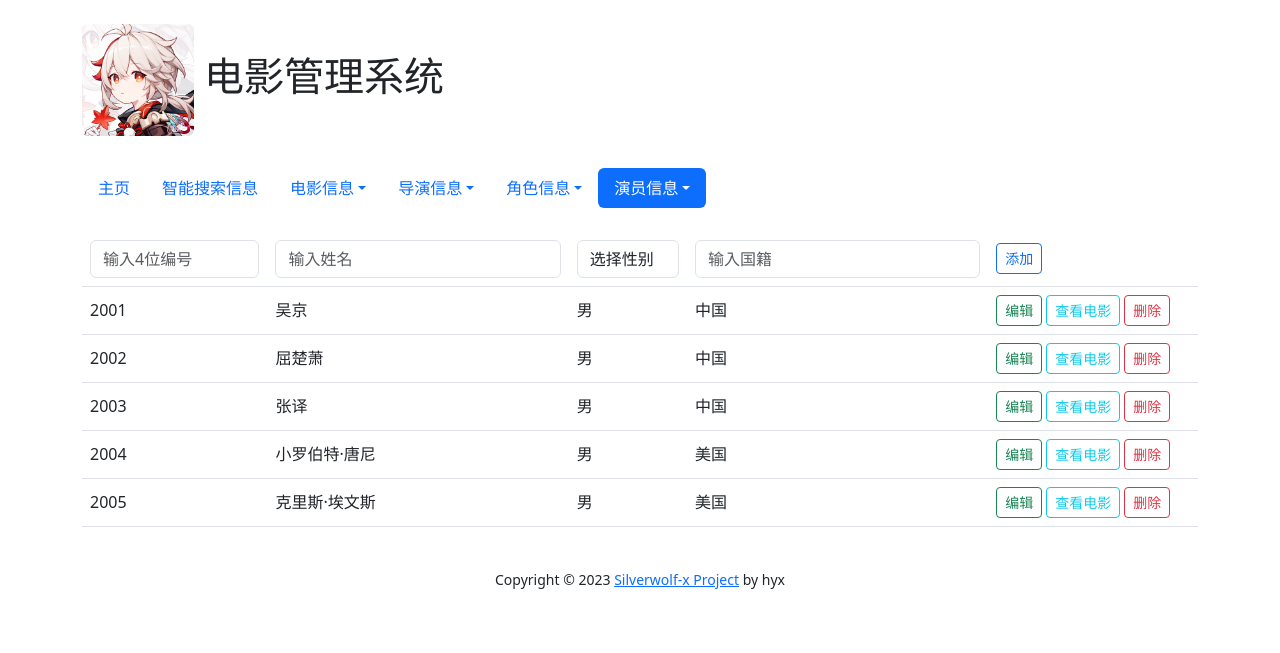
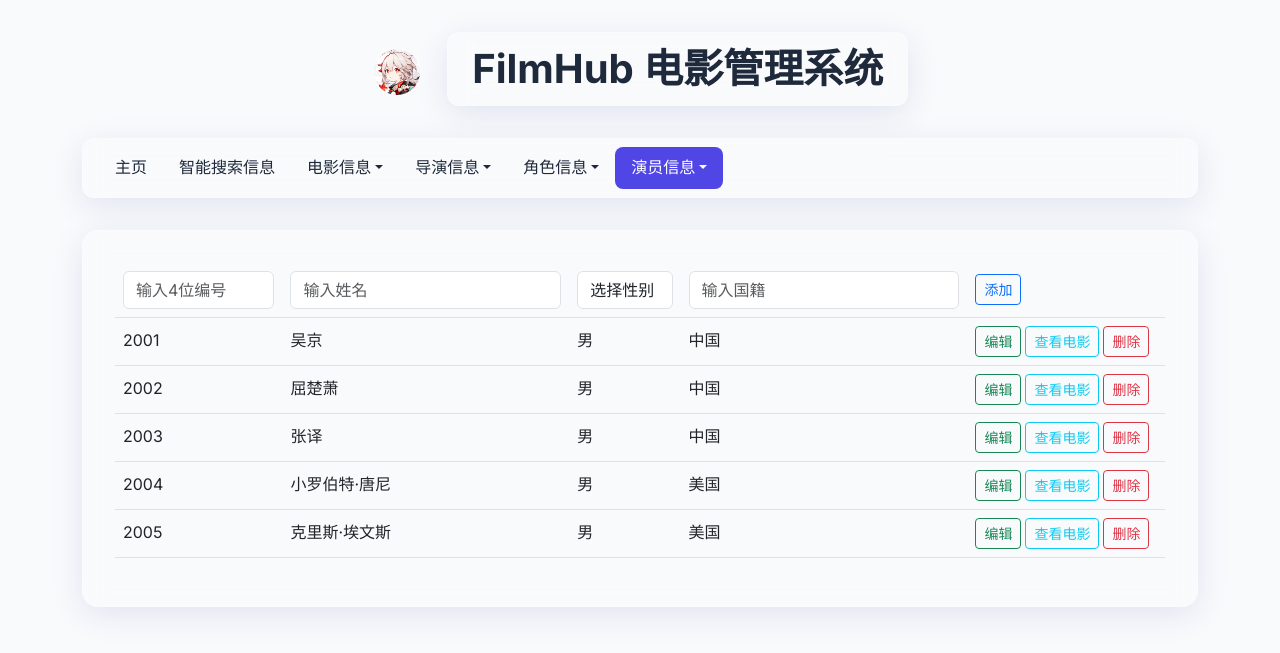
Before and after one commit to ObeliskGate/movie-management-system, a Flask app: page /actor in a window 1280 px wide. Shown: the top 653 px of the page. Run offline with Flask 3, Linux system fonts and the light colour scheme; data comes from the database, SQL or seed files in the repository; parts of the project's set-up code (start-up, migrations or seed data) failed here and were passed over; some libraries are stand-ins or nearby versions.

Commit message:
修复ai美化界面

```diff
--- a/src/autogen_multi.py
+++ b/src/autogen_multi.py
@@ -188,18 +188,43 @@ def query_database(query: str) -> str:
 
 async def get_reply(input: str, clear_history=False) -> str:
     try:
+        # 清除历史记录（如果需要）
+        if clear_history:
+            user_proxy.reset()
+            assistant.reset()
+
+        # 初始化对话
         await user_proxy.a_initiate_chat(
             assistant,
             message=input,
-            max_turns=2,
-            clear_history=clear_history,  # Keep conversation history
+            max_turns=2,  # 默认2轮对话
+            clear_history=False,
         )
-        # Extract the assistant's reply
-        last_msg = user_proxy.last_message()
-        return last_msg.get("content", "No reply") if last_msg else "No reply"
+
+        # 检查是否调用了工具
+        tool_called = False
+        for msg in assistant.chat_messages[user_proxy]:
+            if "tool_calls" in msg and msg["tool_calls"]:
+                tool_called = True
+                break
+
+        # 获取助手的最后一条有效回复
+        def get_last_valid_message():
+            # 如果调用了工具，返回user_proxy的最后一条消息（包含执行结果）
+            if tool_called:
+                last_msg = user_proxy.last_message()
+                if last_msg and "content" in last_msg and last_msg["content"]:
+                    return last_msg["content"]
+
+            # 否则返回助手的最后一条消息
+            for msg in reversed(assistant.chat_messages[user_proxy]):
+                if "content" in msg and msg["content"]:
+                    return msg["content"]
+            return "No reply"
+
+        return get_last_valid_message()
     except Exception as e:
         return f"Error: {str(e)}"
-
 
 
 def set_chat_route(app):
--- a/src/templates/base.html
+++ b/src/templates/base.html
@@ -5,31 +5,174 @@
     <meta charset="UTF-8">
     <!-- 自适应页面宽度 -->
     <meta name="viewport" content="width=device-width, initial-scale=1">
-    <meta name="keywords" content="">
-    <meta name="description" content="">
+    <meta name="keywords" content="FilmHub, 电影管理系统">
+    <meta name="description" content="现代化的电影信息管理系统">
     <!-- 加载bootstrap的css -->
     <link rel="icon" href="{{ url_for('static', filename='favicon.ico') }}">
     <link rel="stylesheet" type="text/css" href="/static/bootstrap5/css/bootstrap.min.css">
+    <!-- Google字体 -->
+    <link href="https://fonts.googleapis.com/css2?family=Inter:wght@400;500;600;700&display=swap" rel="stylesheet">
     <!--  块标题  -->
     <title>
         {% block title %}
-        首页
-        {% endblock %}</title>
+        首页 | FilmHub
+        {% endblock %}
+    </title>
+    <style>
+        :root {
+            --primary-color: #4f46e5;
+            --primary-hover: #4338ca;
+            --glass-bg: rgba(255, 255, 255, 0.15);
+            --glass-border: rgba(255, 255, 255, 0.18);
+            --text-dark: #1e293b;
+            --text-light: #64748b;
+        }
+
+        body {
+            font-family: 'Inter', sans-serif;
+            background-color: #f8fafc;
+            color: var(--text-dark);
+            line-height: 1.6;
+        }
+
+        .glass-header {
+            font-family: 'Inter', sans-serif;
+            font-weight: 700;
+            margin: 2rem 0;
+            text-align: center;
+        }
+
+        .glass-header span {
+            display: inline-flex;
+            align-items: center;
+            padding: 12px 24px;
+            background: var(--glass-bg);
+            backdrop-filter: blur(12px);
+            -webkit-backdrop-filter: blur(12px);
+            border-radius: 12px;
+            border: 1px solid var(--glass-border);
+            box-shadow: 0 8px 32px 0 rgba(31, 38, 135, 0.1);
+            color: var(--text-dark);
+            transition: all 0.3s ease;
+        }
+
+        .glass-header span:hover {
+            background: rgba(255, 255, 255, 0.25);
+            transform: translateY(-2px);
+            box-shadow: 0 12px 40px 0 rgba(31, 38, 135, 0.15);
+        }
+
+        .glass-header img {
+            width: 50px;
+            height: 50px;
+            object-fit: cover;
+            margin-right: 16px;
+            border-radius: 50%;
+            border: 2px solid var(--glass-border);
+        }
+
+        .modern-nav {
+            background: var(--glass-bg);
+            backdrop-filter: blur(12px);
+            -webkit-backdrop-filter: blur(12px);
+            border-radius: 12px;
+            border: 1px solid var(--glass-border);
+            box-shadow: 0 8px 32px 0 rgba(31, 38, 135, 0.1);
+            padding: 0.5rem 1rem;
+            margin-bottom: 2rem;
+        }
+
+        .modern-nav .nav-link {
+            color: var(--text-dark);
+            font-weight: 500;
+            padding: 0.5rem 1rem;
+            border-radius: 8px;
+            transition: all 0.3s ease;
+        }
+
+        .modern-nav .nav-link:hover,
+        .modern-nav .nav-link:focus {
+            background: rgba(255, 255, 255, 0.3);
+            color: var(--primary-color);
+        }
+
+        .modern-nav .nav-link.active {
+            background: var(--primary-color);
+            color: white !important;
+        }
+
+        .modern-nav .dropdown-menu {
+            background: var(--glass-bg);
+            backdrop-filter: blur(12px);
+            -webkit-backdrop-filter: blur(12px);
+            border: 1px solid var(--glass-border);
+            border-radius: 8px;
+        }
+
+        .modern-nav .dropdown-item {
+            color: var(--text-dark);
+            transition: all 0.2s ease;
+        }
+
+        .modern-nav .dropdown-item:hover {
+            background: rgba(255, 255, 255, 0.3);
+            color: var(--primary-color);
+        }
+
+        .glass-alert {
+            background: var(--glass-bg);
+            backdrop-filter: blur(12px);
+            -webkit-backdrop-filter: blur(12px);
+            border: 1px solid var(--glass-border);
+            border-radius: 12px;
+            box-shadow: 0 8px 32px 0 rgba(31, 38, 135, 0.1);
+            margin: 1rem auto;
+            max-width: 800px;
+        }
+
+        .main-container {
+            background: var(--glass-bg);
+            backdrop-filter: blur(12px);
+            -webkit-backdrop-filter: blur(12px);
+            border: 1px solid var(--glass-border);
+            border-radius: 16px;
+            box-shadow: 0 8px 32px 0 rgba(31, 38, 135, 0.1);
+            padding: 2rem;
+            margin-bottom: 2rem;
+        }
+
+        @media (max-width: 768px) {
+            .glass-header span {
+                padding: 8px 16px;
+                font-size: 1.2rem;
+            }
+
+            .glass-header img {
+                width: 40px;
+                height: 40px;
+                margin-right: 12px;
+            }
+
+            .modern-nav {
+                padding: 0.5rem;
+            }
+
+            .main-container {
+                padding: 1rem;
+            }
+        }
+    </style>
 </head>
 
 <body>
-    <br>
     <div class="container">
-        <h1>
-            <img class=" rounded mx-auto" style="width: 10%;vertical-align:middle;"
-                src="{{ url_for('static', filename='万叶.jpg') }}">
-            电影管理系统
+        <h1 class="glass-header">
+            <img class="rounded-circle" src="{{ url_for('static', filename='万叶.jpg') }}" alt="FilmHub Logo">
+            <span>FilmHub 电影管理系统</span>
         </h1>
-    </div>
-    <br>
-    <div class="container">
-        <!--块导航栏-->
-        <!-- 通过block更换活跃状态 -->
+
+        <!-- 导航栏 -->
+        <div class="modern-nav">
             {% block navelse %}
             <ul class="nav nav-pills">
                 <li class="nav-item">
@@ -87,27 +230,16 @@
             {% endblock %}
         </div>
 
-    <!-- 插入提示框 -->
-    <!--
-        get_flashed_messages()是一个列表，该列表可以取出闪现信息，该条闪现信息只要被取出就会删除掉。
-        -设置：flash('用户名错误', "username_error")
-      flash('用户密码错误', "password_error") # 第二个参数为闪现信息的分类。
-        -取所有闪现信息的类别和闪现内容：get_flashed_messages(with_categories=True)
-        -针对分类过滤取值：get_flashed_messages(category_filter=['username_error'])
-                    # 中括号内可以写多个分类。
-        -注意：如果flash()没有传入第二个参数进行分类，默认分类是 'message'
-
-    -->
-    <br>
+        <!-- 提示框 -->
         {% with messages = get_flashed_messages(with_categories=true) %}
         {% for category, message in messages %}
         {% if category == "success" %}
-    <div class="mx-auto alert alert-success alert-dismissible fade show" style="width:65%" role="alert">
+        <div class="glass-alert alert alert-success alert-dismissible fade show" role="alert">
             {{ message }}
             <button type="button" class="btn-close" data-bs-dismiss="alert" aria-label="Close"></button>
         </div>
         {% elif category == "warning" %}
-    <div class="mx-auto alert alert-warning alert-dismissible fade show" style="width:65%" role="alert">
+        <div class="glass-alert alert alert-warning alert-dismissible fade show" role="alert">
             {{ message }}
             <button type="button" class="btn-close" data-bs-dismiss="alert" aria-label="Close"></button>
         </div>
@@ -115,24 +247,14 @@
         {% endfor %}
         {% endwith %}
 
-    <!--块内容-->
-    <div class="container">
+        <!-- 主要内容区域 -->
+        <div class="main-container">
             {% block content %}
             {% endblock %}
         </div>
-    <!--块底部内容-->
-    <br>
-    <div style="text-align: center;">
-        <small>
-            Copyright &copy; 2023
-            <a href="https://github.com/Silverwolf-x/movie-management-system">Silverwolf-x
-                Project</a> by hyx
-        </small>
     </div>
-    <br>
-    <!--加载bootstrap的JavaScript资源-->
+
+    <!-- 加载bootstrap的js -->
     <script src="/static/bootstrap5/js/bootstrap.bundle.min.js"></script>
 </body>
-
-
 </html>
```
Lines whose indentation alone changed are shown as unchanged.
